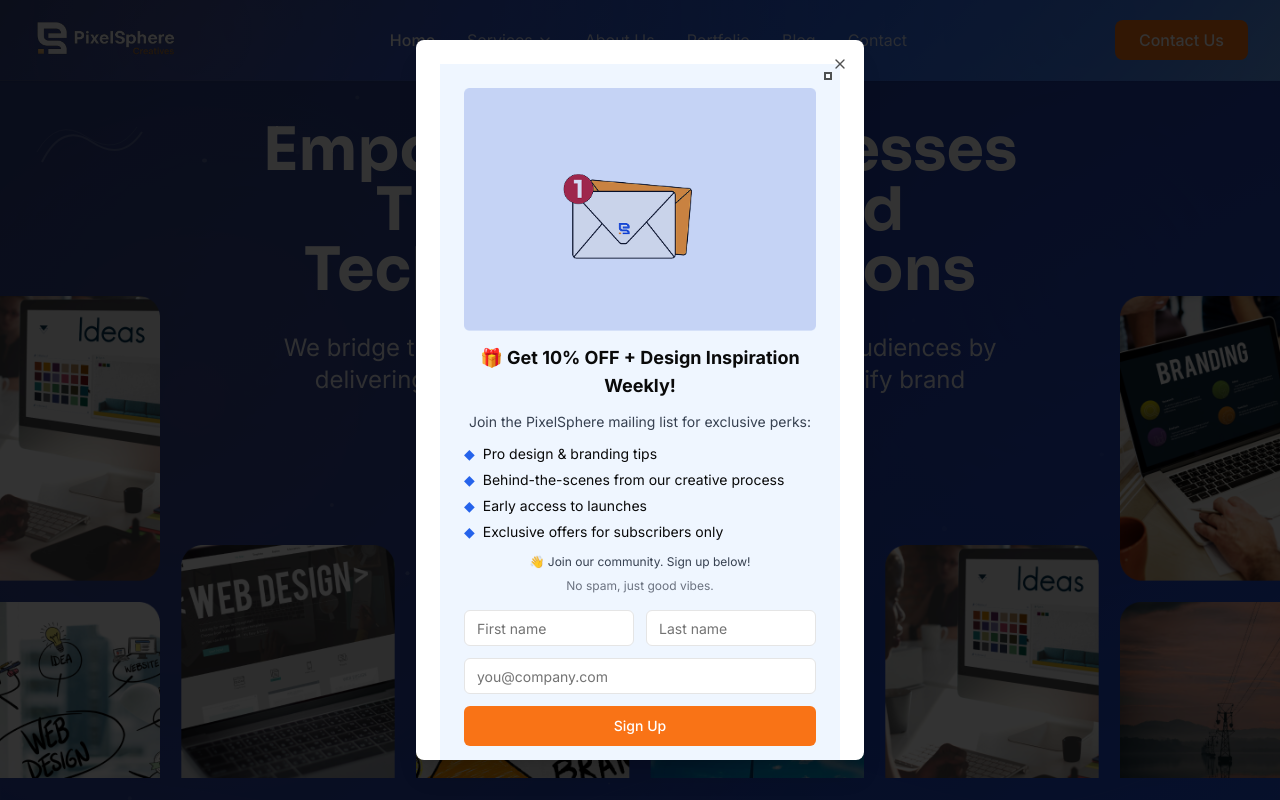
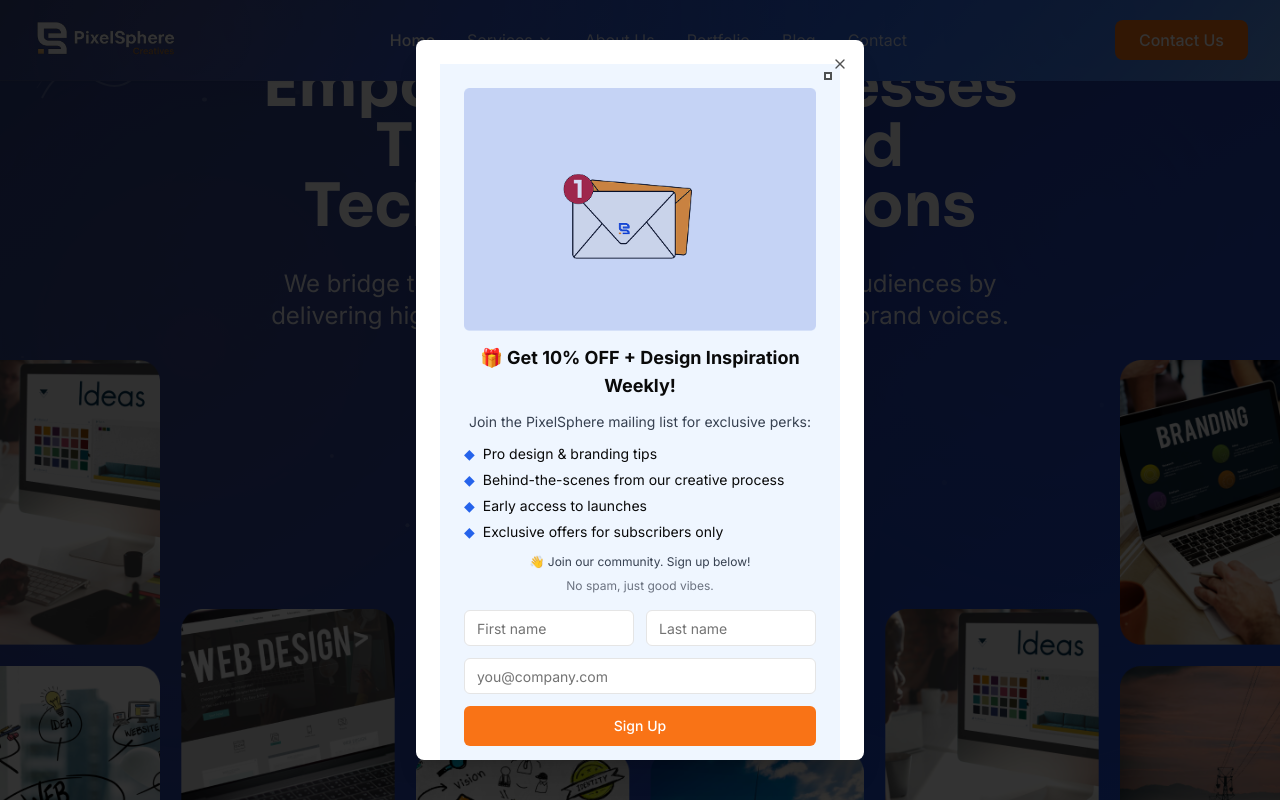
Before and after one commit to El-swaggerito/Pixelsphere-Creative, a Next.js app: page / in a window 1280 px wide. Shown: the top 800 px of the page. Built offline with nearby package versions, Linux system fonts and the light colour scheme.

Commit message:
feat(ui):hero fix

```diff
--- a/app/page.tsx
+++ b/app/page.tsx
@@ -38,8 +38,8 @@ export default function HomePage() {
       <NewsletterPopup delayInSeconds={2} />
       <main className="pt-16 sm:pt-20">
         {/* Hero Section */}
-        <section className="relative min-h-screen flex flex-col overflow-hidden">
-          <HeroBackground>
+        <section className="relative min-h-[100svh] flex flex-col overflow-hidden">
+          <HeroBackground className="xl:-mt-16">
             {/* Decorative vector line at top left */}
             <motion.div
               className="absolute top-4 left-4 sm:top-8 sm:left-8 z-10"
@@ -79,7 +79,7 @@ export default function HomePage() {
             <Header currentPage="home" />
 
             {/* Hero Content */}
-            <div className="flex-1 flex items-center justify-center relative pt-8 sm:pt-10 px-4 sm:px-6 lg:px-8">
+            <div className="flex-1 flex items-center justify-center relative pt-8 sm:pt-10 px-4 sm:px-6 lg:px-8 pb-20 sm:pb-32 md:pb-40">
               <div className="text-center max-w-4xl mx-auto">
                 <motion.h1
                   className="text-2xl sm:text-3xl md:text-4xl lg:text-5xl xl:text-6xl font-bold text-white leading-tight mb-6 sm:mb-8 font-sora"
@@ -95,16 +95,9 @@ export default function HomePage() {
                   animate={{ opacity: 1, y: 0 }}
                   transition={{ duration: 0.8, delay: 0.2 }}
                 >
-                  We bridge the gap between businesses and their audiences by
-                  <br className="hidden md:block" />
-                  <span className="block md:inline">
-                    {" "}
-                    delivering high-quality digital solutions that amplify brand
-                  </span>
-                  <br className="hidden md:block" />
-                  <span className="block md:inline"> voices.</span>
+                  We bridge the gap between businesses and their audiences by delivering high-quality digital solutions that amplify brand voices.
                 </motion.p>
-                               <motion.div
+              <motion.div
                   initial={{ opacity: 0, y: 30 }}
                   animate={{ opacity: 1, y: 0 }}
                   transition={{ duration: 0.8, delay: 0.4 }}
@@ -133,19 +126,20 @@ export default function HomePage() {
 
             {/* Design Collection Images - Positioned at very bottom */}
             <motion.div
-              className="relative z-20 lg:-mt-56 px-4 sm:px-0" // Added padding for mobile
+              className="relative z-20 -mt-16 sm:-mt-24 md:-mt-32 lg:-mt-44 xl:-mt-56 px-4 sm:px-0"
               initial={{ opacity: 0, y: 50 }}
               animate={{ opacity: 1, y: 0 }}
               transition={{ duration: 1, delay: 0.6 }}
             >
-              <div className="w-full max-w-[90vw] sm:max-w-full mx-auto overflow-hidden rounded-lg sm:rounded-none">
+              <div className="w-full max-w-[95vw] sm:max-w-full mx-auto overflow-hidden rounded-lg sm:rounded-none">
                 <Image
                   src="/images/design-collection.png"
                   alt="Design and development showcase"
                   width={1500}
                   height={300}
-                  className="hidden sm:block w-full h-auto object-contain sm:object-cover"
+                  className="w-full h-auto object-contain sm:object-cover"
                   priority
+                  sizes="(max-width: 640px) 95vw, 100vw"
                 />
               </div>
             </motion.div>
```
